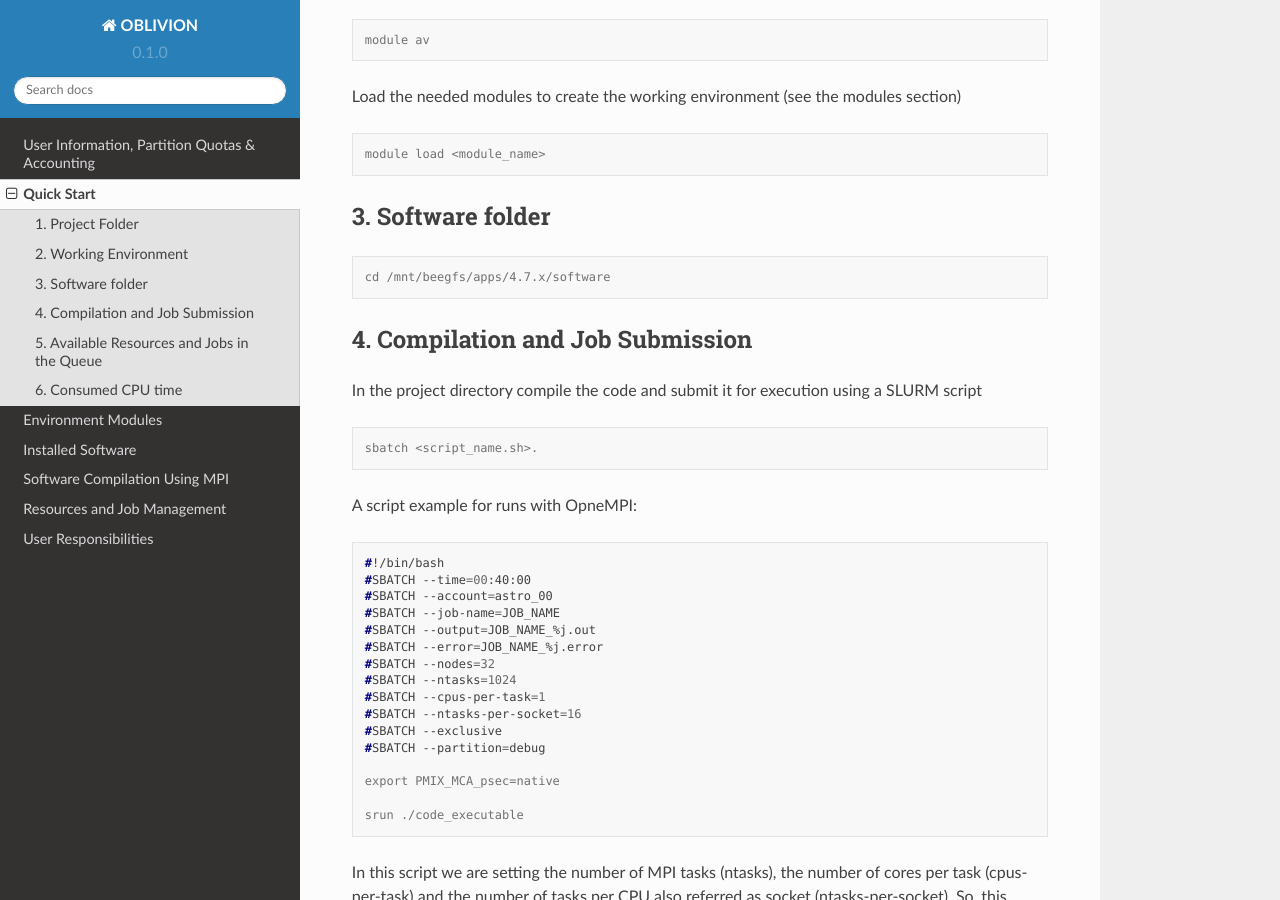
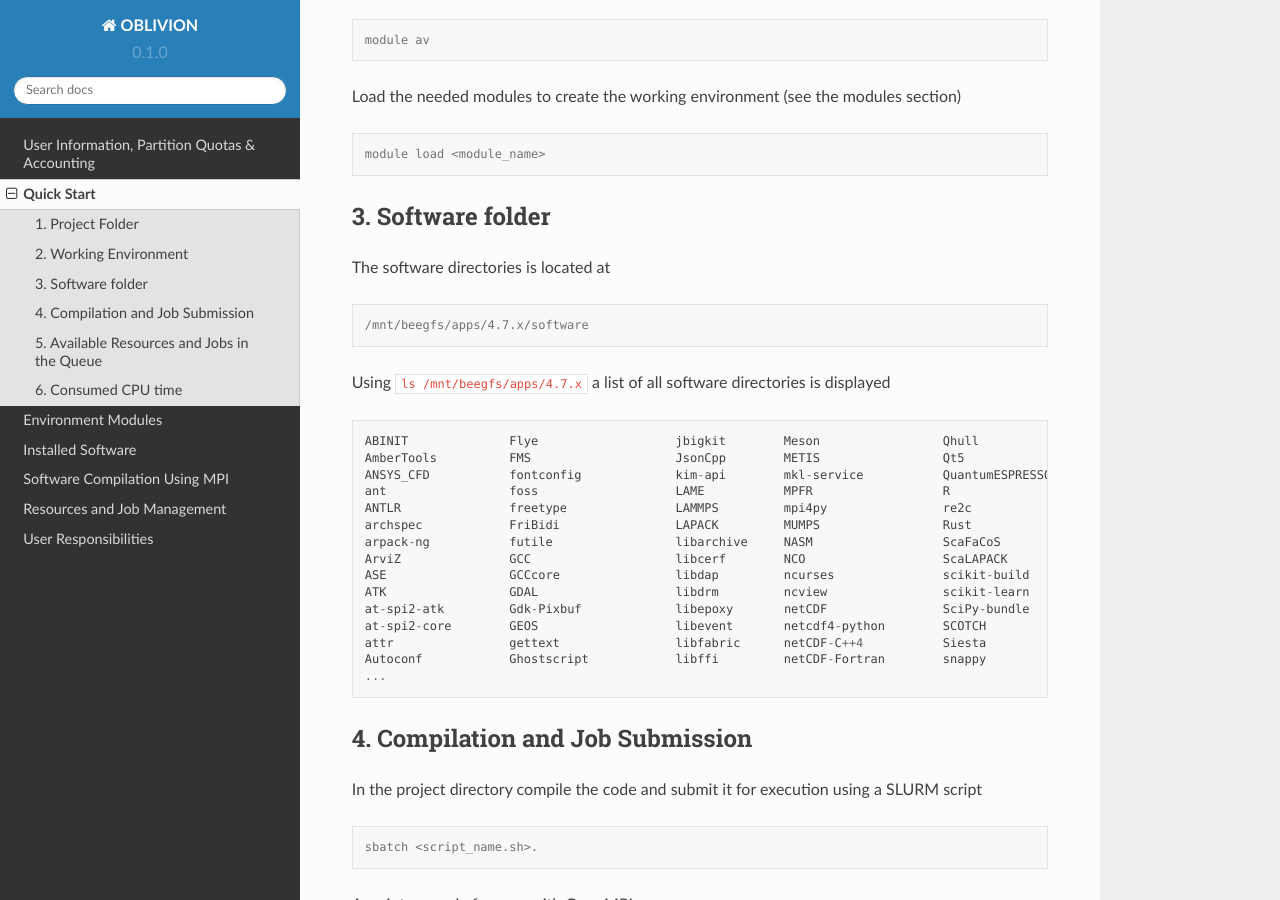
Before and after one commit to mavillez/Oblivion, a Sphinx documentation site: the page built from docs/source/quick_start.rst, in a window 1280 px wide and 900 px high, scrolled down 464 px. Built offline with Sphinx 7.4.7 and the Read the Docs theme 2.0.0, drawn with Linux system fonts in a browser that asks for light colours.

Commit message:
Update quick_start.rst

```diff
--- a/docs/source/quick_start.rst
+++ b/docs/source/quick_start.rst
@@ -30,9 +30,31 @@ Load the needed modules to create the working environment (:ref:`see the modules
 3. Software folder
 ------------------
 
+The software directories is located at
+
 .. code-block:: console
 
-  cd /mnt/beegfs/apps/4.7.x/software
+    /mnt/beegfs/apps/4.7.x/software
+
+Using ``ls /mnt/beegfs/apps/4.7.x`` a list of all software directories is displayed
+
+.. code-block:: julia
+
+  ABINIT              Flye                   jbigkit        Meson                 Qhull
+  AmberTools          FMS                    JsonCpp        METIS                 Qt5
+  ANSYS_CFD           fontconfig             kim-api        mkl-service           QuantumESPRESSO
+  ant                 foss                   LAME           MPFR                  R
+  ANTLR               freetype               LAMMPS         mpi4py                re2c
+  archspec            FriBidi                LAPACK         MUMPS                 Rust
+  arpack-ng           futile                 libarchive     NASM                  ScaFaCoS
+  ArviZ               GCC                    libcerf        NCO                   ScaLAPACK
+  ASE                 GCCcore                libdap         ncurses               scikit-build
+  ATK                 GDAL                   libdrm         ncview                scikit-learn
+  at-spi2-atk         Gdk-Pixbuf             libepoxy       netCDF                SciPy-bundle
+  at-spi2-core        GEOS                   libevent       netcdf4-python        SCOTCH
+  attr                gettext                libfabric      netCDF-C++4           Siesta
+  Autoconf            Ghostscript            libffi         netCDF-Fortran        snappy
+  ...
 
 
 4. Compilation and Job Submission
```
